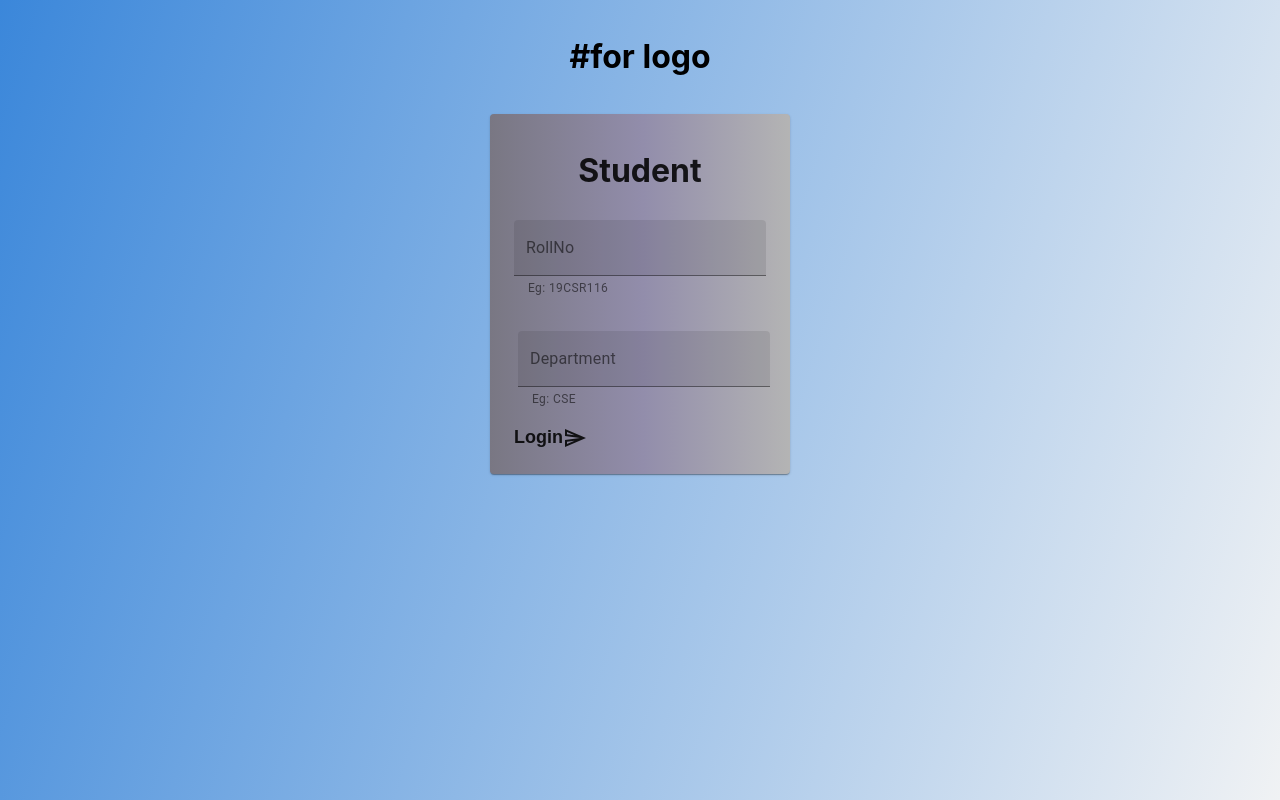
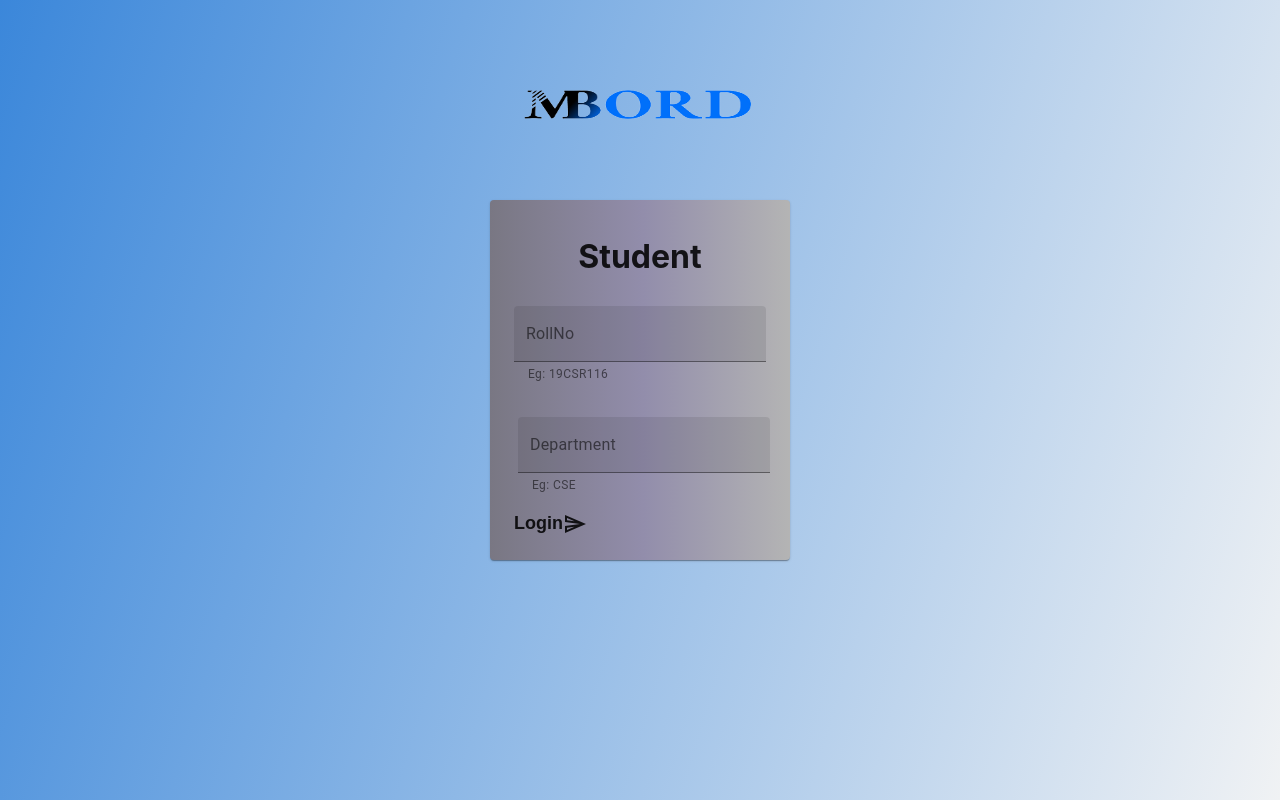
Before and after one commit to Tharunkumar001/Mastr.Bord, a Next.js app: page /authPage in a window 1280 px wide. Built offline with nearby package versions, Linux system fonts and the light colour scheme.

Commit message:
logo update

```diff
--- a/pages/Auth/adminAuth.jsx
+++ b/pages/Auth/adminAuth.jsx
@@ -5,7 +5,8 @@ import {Dialog, DialogActions, DialogContent, DialogContentText, DialogTitle } f
 import { useState } from 'react';
 import cogoToast from 'cogo-toast';
 import { Visibility, VisibilityOff } from '@material-ui/icons';
-
+import Image from 'next/image';
+import logo from "../../public/mastr_bord_logo.png";
 
 const useStyles = makeStyles((theme) => ({
     input: {
@@ -59,7 +60,14 @@ const AdminPage = () => {
 
     return (
         <div className={styles.rootDiv}>
-            <h1 style={{textAlign:"center"}}>#for logo</h1>
+            <div style={{display:"flex", justifyContent:"center"}}>
+                <Image
+                    src={logo}
+                    alt="Picture of the author"
+                    width={400}
+                    height={200}
+                />
+            </div>
 
             <Card className={styles.profileLoginCard}>
             <h1 style={{textAlign:"center"}}>Admin</h1>
--- a/pages/Auth/studentAuth.jsx
+++ b/pages/Auth/studentAuth.jsx
@@ -3,6 +3,8 @@ import { Card, CardActions, TextField, ButtonBase} from '@material-ui/core';
 import Arrow from "@material-ui/icons/SendOutlined"
 import { useState } from 'react';
 import cogoToast from 'cogo-toast';
+import logo from "../../public/mastr_bord_logo.png";
+import Image from 'next/image';
 
 const StudentAuth = () => {
     const [details, setDetails] = useState({rollNo: "", dept: ""});
@@ -17,8 +19,14 @@ const StudentAuth = () => {
 
     return (
         <div className={styles.rootDiv}>
-        <h1 style={{textAlign:"center", padding:"1rem"}}>#for logo</h1>
-
+            <div style={{display:"flex", justifyContent:"center"}}>
+                <Image
+                    src={logo}
+                    alt="Picture of the author"
+                    width={400}
+                    height={200}
+                />
+            </div>
         <Card className={styles.profileLoginCard}>
         <h1 style={{textAlign:"center"}}>Student</h1>
             <CardActions className={styles.profileLoginCardAction}>
--- a/pages/Auth/superAdmin.jsx
+++ b/pages/Auth/superAdmin.jsx
@@ -6,6 +6,7 @@ import {Dialog, DialogActions, DialogContent, DialogContentText, DialogTitle } f
 import { Visibility, VisibilityOff } from '@material-ui/icons';
 import { useState } from 'react';
 import cogoToast from 'cogo-toast';
+import logo from "../../public/mastr_bord_logo.png";
 
 const SuperAdmin = () => {
     const [showPassword, setShowPassword] = useState(false);
@@ -14,7 +15,7 @@ const SuperAdmin = () => {
     const [details, setDetails] = useState({Email:'', Username:'', Password:''});
 
     const loginHandler = async () => {
-        //api call
+       //api call
         let val = await validate();
         console.log(val);
         if(val){
@@ -49,8 +50,14 @@ const SuperAdmin = () => {
     }
     return (
         <div className={styles.rootDiv}>
-            <h1 style={{textAlign:"center"}}>#for logo</h1>
-
+            <div style={{display:"flex", justifyContent:"center"}}>
+                <Image
+                    src={logo}
+                    alt="Picture of the author"
+                    width={400}
+                    height={200}
+                />
+            </div>
             <Card className={styles.profileLoginCard}>
             <h1 style={{textAlign:"center"}}>Super Admin</h1>
                 <CardActions className={styles.profileLoginCardAction}>
--- a/styles/Home.module.css
+++ b/styles/Home.module.css
@@ -169,12 +169,12 @@
 
 /* AuthPage */
 .profileLoginCard{
+
   width: fit-content;
   height: fit-content;
   padding: 1rem;
   border-radius: 1.5rem;
   box-sizing: border-box;
-  margin: 1rem;
   margin-right: auto;
   margin-left: auto;
   background-image: linear-gradient(to right, #797783 0%, #928DAB  51%, #b4b4b4  100%);
```
Also changed, not shown: pages/index.jsx (+8 -3 lines), public/mastr_bord_logo.png (added).
